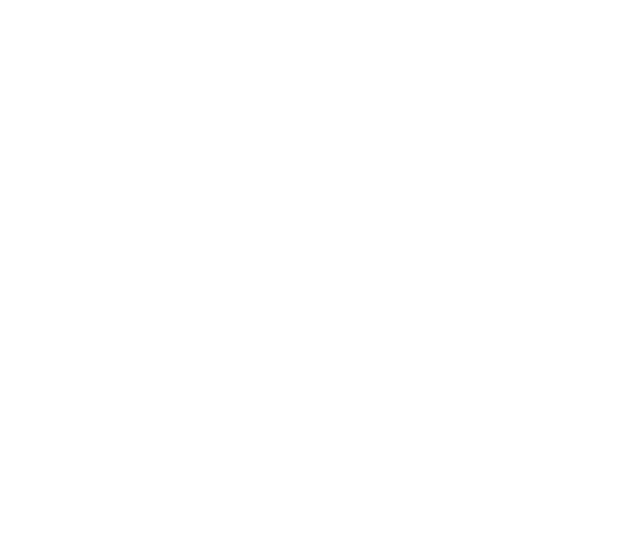
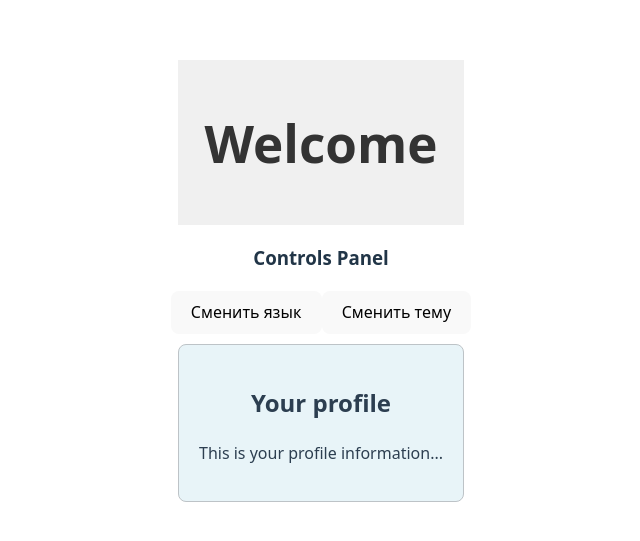
Before and after one commit to Mirsav/tasks, a React (Vite) app: page / in a window 1280 px wide. Shown: the part 119-660 px from the top of the page, without its empty margins (319-959 px from the left). Built offline with nearby package versions, Linux system fonts and the light colour scheme.

Commit message:
context is finished

```diff
--- a/src/App.jsx
+++ b/src/App.jsx
@@ -1,10 +1,21 @@
 import "./App.css";
+import { ControlsPanel } from "./ControlsPanel";
+import { LangSwitch } from "./LanguageContext";
+import { ThemeSwitch } from "./ThemeContext";
+import { Header } from "./Header";
+import { UserProfile } from "./UserProfile";
 
 function App() {
-
   return (
-      <>
-      </>
+    <>
+      <LangSwitch>
+        <ThemeSwitch>
+          <Header />
+          <ControlsPanel />
+          <UserProfile />
+        </ThemeSwitch>
+      </LangSwitch>
+    </>
   );
 }
 
--- /dev/null
+++ b/src/ControlsPanel.jsx
@@ -0,0 +1,16 @@
+import React from "react";
+import { useLanguage } from "./LanguageContext";
+import { useTheme } from "./ThemeContext";
+
+export const ControlsPanel = () => {
+  const { toggleLanguage } = useLanguage();
+  const { toggleTheme } = useTheme();
+
+  return (
+    <>
+      <h3>Controls Panel</h3>
+      <button onClick={toggleLanguage}>Сменить язык</button>
+      <button onClick={toggleTheme}>Сменить тему</button>
+    </>
+  );
+};
--- /dev/null
+++ b/src/Header.jsx
@@ -0,0 +1,32 @@
+import React from "react";
+import { useLanguage } from "./LanguageContext";
+import { useTheme } from "./ThemeContext";
+import { translations } from "./translations";
+
+export const Header = () => {
+  const { language } = useLanguage();
+  const { theme } = useTheme();
+
+  const themeStyles = {
+    light: {
+      backgroundColor: "#f0f0f0",
+      color: "#333",
+    },
+    dark: {
+      backgroundColor: "#333",
+      color: "#fff",
+    },
+  };
+
+  return (
+    <header
+      style={{
+        padding: "20px",
+        margin: "10px",
+        ...themeStyles[theme],
+      }}
+    >
+      <h1>{translations[language].welcome}</h1>
+    </header>
+  );
+};
--- /dev/null
+++ b/src/LanguageContext.jsx
@@ -0,0 +1,25 @@
+import React, { createContext, useState, useContext } from "react";
+
+const LanguageContext = createContext();
+
+export const useLanguage = () => {
+  const context = useContext(LanguageContext);
+  if (!context) {
+    throw new Error("useLanguage must be used within a LangSwitch");
+  }
+  return context;
+};
+
+export const LangSwitch = ({ children }) => {
+  const [lang, setLang] = useState("en");
+
+  const toggleLanguage = () => {
+    setLang((prev) => (prev === "en" ? "ru" : "en"));
+  };
+
+  return (
+    <LanguageContext.Provider value={{ language: lang, toggleLanguage }}>
+      {children}
+    </LanguageContext.Provider>
+  );
+};
--- /dev/null
+++ b/src/ThemeContext.jsx
@@ -0,0 +1,24 @@
+import React, { createContext, useState, useContext } from "react";
+
+const ThemeContext = createContext();
+
+export const useTheme = () => {
+  const context = useContext(ThemeContext);
+  if (!context) {
+    throw new Error("useTheme must be used within a ThemeSwitch");
+  }
+  return context;
+};
+
+export const ThemeSwitch = ({ children }) => {
+  const [theme, setTheme] = useState("light");
+
+  const toggleTheme = () => {
+    setTheme((prev) => (prev === "light" ? "dark" : "light"));
+  };
+  return (
+    <ThemeContext.Provider value={{ theme, toggleTheme }}>
+      {children}
+    </ThemeContext.Provider>
+  );
+};
--- /dev/null
+++ b/src/UserProfile.jsx
@@ -0,0 +1,36 @@
+import React from "react";
+import { useLanguage } from "./LanguageContext";
+import { useTheme } from "./ThemeContext";
+import { translations } from "./translations";
+
+export const UserProfile = () => {
+  const { language } = useLanguage();
+  const { theme } = useTheme();
+
+  const themeStyles = {
+    light: {
+      backgroundColor: "#e8f4f8",
+      color: "#2c3e50",
+      border: "1px solid #bdc3c7",
+    },
+    dark: {
+      backgroundColor: "#2c3e50",
+      color: "#ecf0f1",
+      border: "1px solid #7f8c8d",
+    },
+  };
+
+  return (
+    <div
+      style={{
+        padding: "20px",
+        margin: "10px",
+        borderRadius: "8px",
+        ...themeStyles[theme],
+      }}
+    >
+      <h2>{translations[language].profile}</h2>
+      <p>This is your profile information...</p>
+    </div>
+  );
+};
--- /dev/null
+++ b/src/translations.jsx
@@ -0,0 +1,10 @@
+export const translations = {
+  en: {
+    welcome: "Welcome",
+    profile: "Your profile",
+  },
+  ru: {
+    welcome: "Добро пожаловать",
+    profile: "Твой профиль",
+  },
+};
```
